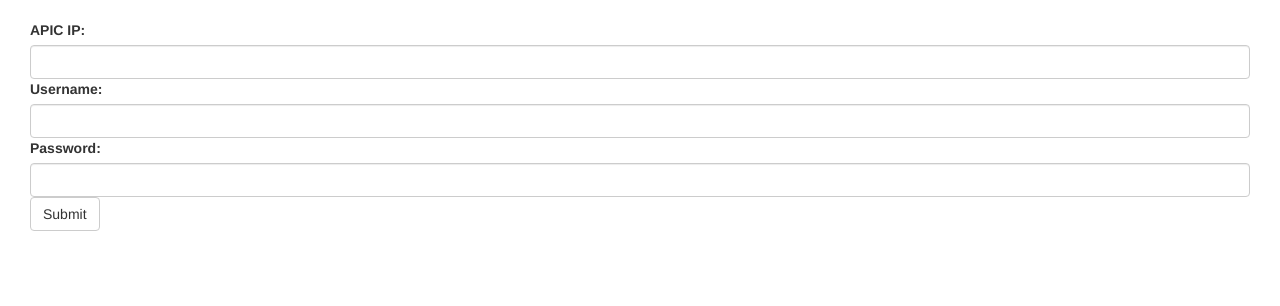
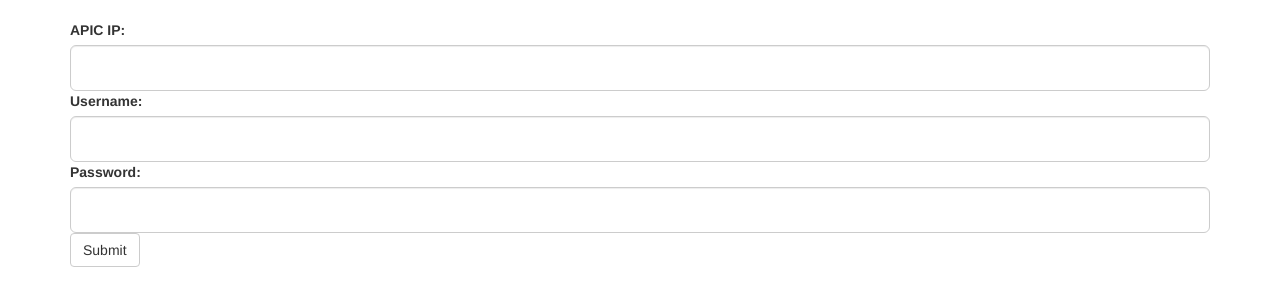
Before and after one commit to kecorbin/aci-tenant-factory, a Flask app: page /configure in a window 1280 px wide. Shown: the part 52-358 px from the top of the page. Run offline with Flask 2, Linux system fonts and the light colour scheme; some libraries are stand-ins or nearby versions.

Commit message:
minor template/formatting changes

```diff
--- a/templates/configure.html
+++ b/templates/configure.html
@@ -1,17 +1,17 @@
 {% extends 'layout.html' %}
 {% set active_page = "configure" %}
 {% block content %}
-<div class="container-fluid">
+<div class="container">
     <form action="/configure" method="POST">
         <div class="form-group">
           <label for="apic">APIC IP:</label>
-          <input name="apic" type="text" class="form-control" id="apic">
+          <input name="apic" type="text" class="form-control input-lg" id="apic">
 
           <label for="username">Username:</label>
-          <input name="username" type="text" class="form-control" id="username">
+          <input name="username" type="text" class="form-control input-lg" id="username">
 
           <label for="password">Password:</label>
-          <input name="password"type="password" class="form-control" id="password">
+          <input name="password"type="password" class="form-control input-lg" id="password">
 
           <button type="submit" class="btn btn-default">Submit</button>
         </div>
--- a/templates/index.html
+++ b/templates/index.html
@@ -6,13 +6,13 @@
     <div class="form-group">
     <form action="/" method="POST">
       <label for="sel1">Select an existing tenant to clone:</label>
-      <select name="srctenant" class="form-control" id="sel1">
+      <select name="srctenant" class="form-control input-lg" id="sel1">
           {% for t in tenants %}
             <option>{{t.name}}</option>
           {% endfor %}
       </select>
       <label for="usr">New Tenant Name:</label>
-      <input name="newtenant" type="text" class="form-control" id="usr">
+      <input name="newtenant" type="text" class="form-control input-lg" id="usr">
        <button type="submit" class="btn btn-default">Submit</button>
     </form>
     </div>
--- a/templates/layout.html
+++ b/templates/layout.html
@@ -18,7 +18,7 @@
 {% include "navbar.html" %}
 
 <body>
-<div class="container-fluid">
+<div class="container">
     <div class="row">
         {% with messages = get_flashed_messages(with_categories=true) %}
         {% if messages %}
```
